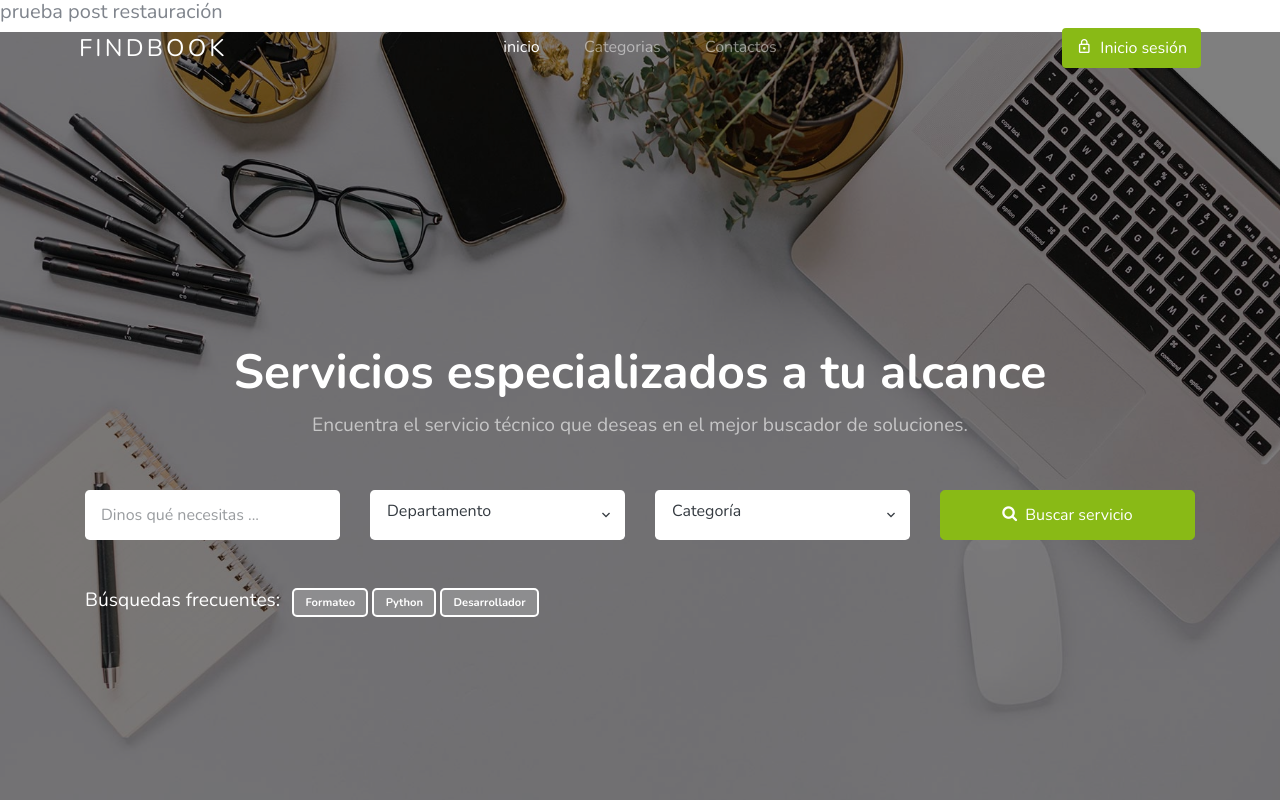
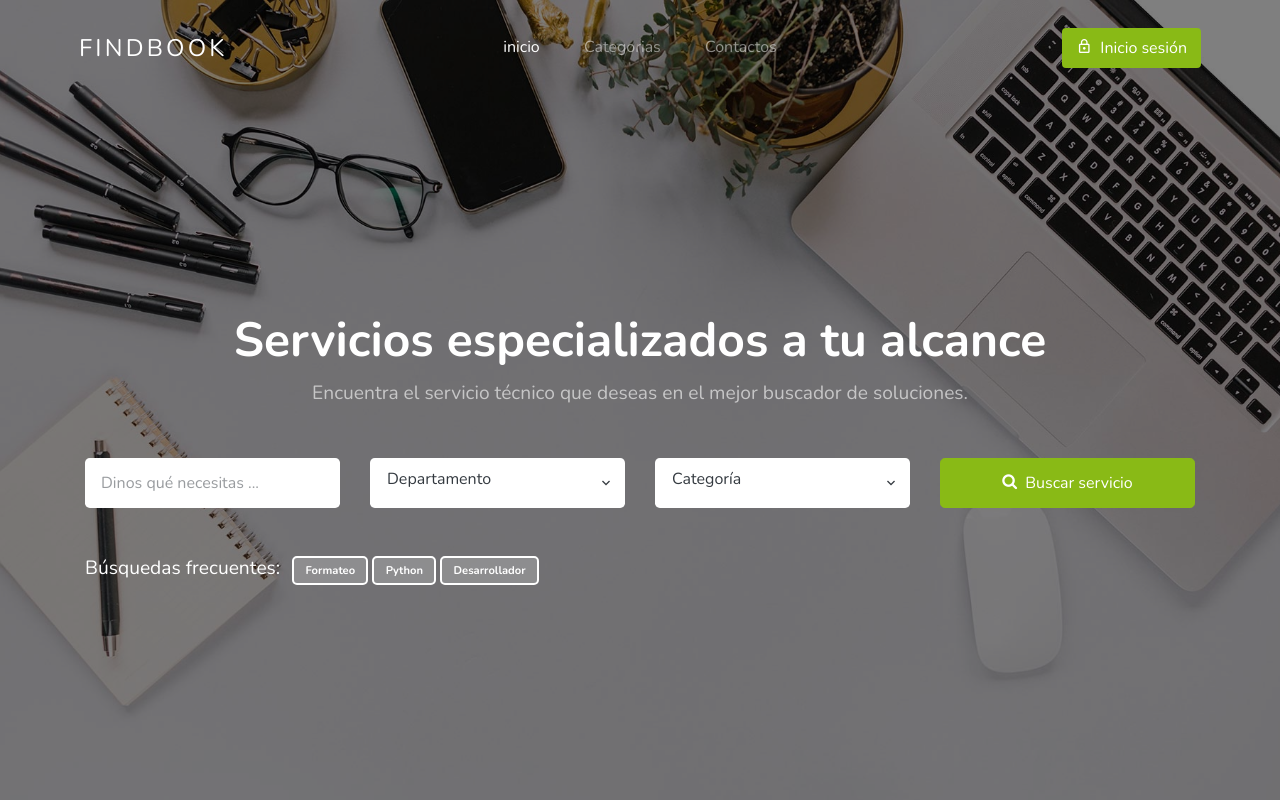
Before and after one commit to EdwardSSQ/FindBookP, a plain HTML site: page Views/index.html in a window 1280 px wide. Shown: the top 800 px of the page. Drawn offline with nearby package versions, Linux system fonts and the light colour scheme; files whose address does not match are found by name.

Commit message:
reinicio index

```diff
--- a/Views/index.html
+++ b/Views/index.html
@@ -23,7 +23,6 @@
 </head>
 
 <body id="top">
-    <h5>prueba post restauración</h5>
     <div id="overlayer"></div>
     <div class="loader">
         <div class="spinner-border text-primary" role="status">
```
